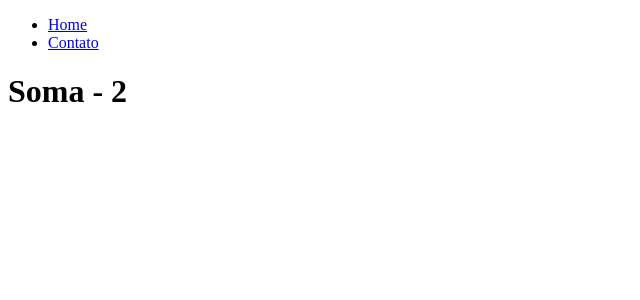
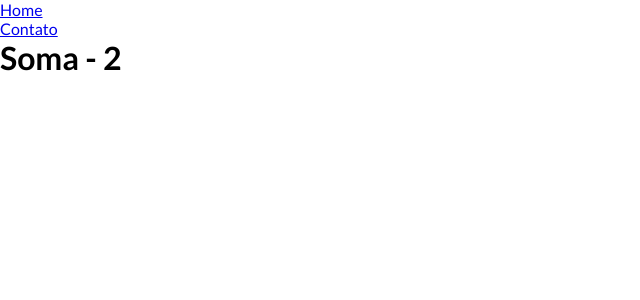
Before and after one commit to dvsilva/algaworks-especialista-react, a React (Create React App) app in the folder projetos/section_6/alganews-cms/: page /calc/1/1 in a window 1280 px wide. Shown: the top 300 px of the page, without its empty margins (0-640 px from the left). Built offline with nearby package versions, Linux system fonts and the light colour scheme.

Commit message:
aula 6.3

```diff
--- /dev/null
+++ b/projetos/section_6/alganews-cms/src/core/globalStyles.ts
@@ -0,0 +1,13 @@
+import { createGlobalStyle } from 'styled-components/macro'
+
+export default createGlobalStyle`
+  * {
+    margin: 0;
+    padding: 0;
+    box-sizing: border-box;
+  }
+
+  body {
+    font-family: 'Lato', sans-serif;
+  }
+`
--- a/projetos/section_6/alganews-cms/src/index.tsx
+++ b/projetos/section_6/alganews-cms/src/index.tsx
@@ -9,10 +9,10 @@
 import UserView from './app/views/User.view';
 import CalcView from './app/views/Calc.view';
 import NavBar from './app/components/NavBar';
+import GlobalStyles from './core/globalStyles';
 
 ReactDOM.render(
   <React.StrictMode>
-    <div>
     <BrowserRouter>
       <NavBar />
       <Switch>
@@ -23,7 +23,7 @@
         <Route component={NotFound404} />
       </Switch>
     </BrowserRouter>
-    </div>
+    <GlobalStyles />
   </React.StrictMode>,
   document.getElementById('root')
 );
```
Lines whose indentation alone changed are shown as unchanged.
